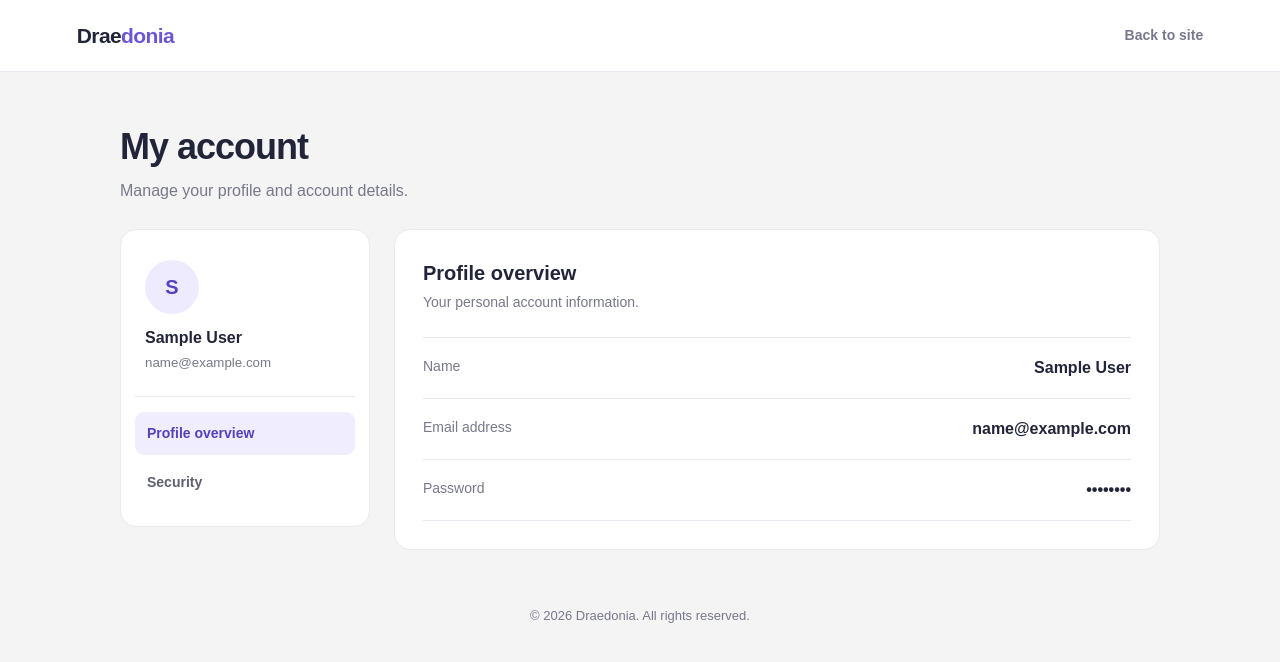
After one commit to Rubenthepronoob/Draedonia, a PHP site: page /PHP/account.php in a window 1280 px wide. The commit adds this page. Shown: the top 662 px of the page. Run offline with PHP 8.4, Linux system fonts and the light colour scheme; the visitor is signed in with stand-in values (Sample User, id 1); data that the repository does not hold is empty.

Commit message:
made a lot of style changes and made an account page

```diff
--- a/CSS/style.css
+++ b/CSS/style.css
@@ -1,3 +1,12 @@
+:root {
+  --ink: #22243a;
+  --muted: #77798b;
+  --line: #e9e9f0;
+  --purple: #6c55d9;
+  --purple-dark: #5540bd;
+  --surface: #fff;
+  interpolate-size: allow-keywords;
+}
 body {
   font-family: Arial, sans-serif;
   background: #f4f4f4;
@@ -31,7 +40,7 @@ form {
   padding: 10px;
   color: rgb(140, 0, 0);
   text-shadow: 2px 0 #fff, -2px 0 #fff, 0 2px #fff, 0 -2px #fff,
-               1px 1px #fff, -1px -1px #fff, 1px -1px #fff, -1px 1px #fff;
+  1px 1px #fff, -1px -1px #fff, 1px -1px #fff, -1px 1px #fff;
   border-radius: 5px;
   position: absolute;
   font-weight:lighter;
@@ -62,17 +71,20 @@ form {
   background: #5fd2ff38;
 }
 #account {
-  display: none;
+  display: block;
   position: absolute;
   top: 66px;
+  height: 0;
+  overflow: hidden;
   border: 1px solid #ccc;
+  padding: 0 10px;
   background: white;
-  padding: 10px;
   right: 0;
   color: black;
+  transition: height 0.5s ease;
 }
 .loginButton:hover #account {
-  display: block;
+  height: auto;
 }
 label {
   display: block;
@@ -165,3 +177,246 @@ ul {
 .background-died {
   background-image: url("../images/backgrounds/died.png");
 }
+
+body.account-page {
+  color-scheme: light;
+  --ink: #22243a;
+  --muted: #77798b;
+  --line: #e9e9f0;
+  --purple: #6c55d9;
+  --purple-dark: #5540bd;
+  --surface: #fff;
+  color: var(--ink);
+  font-size: 16px;
+  line-height: 1.5;
+}
+
+.account-page * {
+  box-sizing: border-box;
+}
+
+.account-page a {
+  color: inherit;
+  text-decoration: none;
+}
+
+.account-page .topbar {
+  height: 72px;
+  display: flex;
+  align-items: center;
+  justify-content: space-between;
+  padding: 0 max(6vw, 24px);
+  background: var(--surface);
+  border-bottom: 1px solid var(--line);
+}
+
+.account-page .brand {
+  font-size: 21px;
+  font-weight: 800;
+  letter-spacing: -.6px;
+}
+
+.account-page .brand span {
+  color: var(--purple);
+}
+
+.account-page .top-link {
+  color: var(--muted);
+  font-size: 14px;
+  font-weight: 600;
+}
+
+.account-page main {
+  width: min(1040px, calc(100% - 40px));
+  margin: 48px auto;
+}
+
+.account-page .heading {
+  margin-bottom: 26px;
+}
+
+.account-page h1 {
+  margin: 0 0 5px;
+  font-size: clamp(28px, 4vw, 36px);
+  letter-spacing: -1px;
+}
+
+.account-page .subtitle {
+  margin: 0;
+  color: var(--muted);
+}
+
+.account-page .layout {
+  display: grid;
+  grid-template-columns: 250px 1fr;
+  gap: 24px;
+}
+
+.account-page .card {
+  background: var(--surface);
+  border: 1px solid var(--line);
+  border-radius: 16px;
+}
+
+.account-page .sidebar {
+  padding: 22px 14px;
+  align-self: start;
+}
+
+.account-page .identity {
+  padding: 8px 10px 22px;
+  border-bottom: 1px solid var(--line);
+}
+
+.account-page .avatar {
+  width: 54px;
+  height: 54px;
+  display: grid;
+  place-items: center;
+  margin-bottom: 12px;
+  border-radius: 50%;
+  background: #eeeaff;
+  color: var(--purple-dark);
+  font-size: 20px;
+  font-weight: 800;
+}
+
+.account-page .identity strong {
+  display: block;
+  overflow-wrap: anywhere;
+}
+
+.account-page .identity small {
+  color: var(--muted);
+  overflow-wrap: anywhere;
+}
+
+.account-page .menu {
+  display: grid;
+  gap: 6px;
+  padding-top: 15px;
+}
+
+.account-page .menu a {
+  padding: 11px 12px;
+  border-radius: 9px;
+  color: #5e6072;
+  font-size: 14px;
+  font-weight: 600;
+}
+
+.account-page .menu a.active {
+  color: var(--purple-dark);
+  background: #f0edff;
+}
+
+.account-page .content {
+  padding: 28px;
+}
+
+.account-page .section-title {
+  margin: 0 0 4px;
+  font-size: 20px;
+}
+
+.account-page .section-copy {
+  margin: 0 0 24px;
+  color: var(--muted);
+  font-size: 14px;
+}
+
+.account-page .details {
+  border-top: 1px solid var(--line);
+}
+
+.account-page .detail-row {
+  display: flex;
+  justify-content: space-between;
+  gap: 20px;
+  padding: 18px 0;
+  border-bottom: 1px solid var(--line);
+}
+
+.account-page .detail-label {
+  color: var(--muted);
+  font-size: 14px;
+}
+
+.account-page .detail-value {
+  max-width: 60%;
+  text-align: right;
+  font-weight: 600;
+  overflow-wrap: anywhere;
+}
+
+.account-page .notice {
+  padding: 15px 16px;
+  border: 1px solid #e3defd;
+  border-radius: 10px;
+  background: #f7f5ff;
+  color: #5245a2;
+  font-size: 14px;
+}
+
+.account-page .button {
+  display: inline-block;
+  margin-top: 22px;
+  padding: 11px 16px;
+  border-radius: 9px;
+  background: var(--purple);
+  color: #fff;
+  font-size: 14px;
+  font-weight: 700;
+}
+
+.account-page .button:hover {
+  background: var(--purple-dark);
+}
+
+.account-page footer {
+  padding: 8px 20px 30px;
+  color: var(--muted);
+  text-align: center;
+  font-size: 13px;
+}
+
+@media (max-width: 680px) {
+  .account-page main {
+    margin: 30px auto;
+  }
+
+  .account-page .layout {
+    grid-template-columns: 1fr;
+    gap: 16px;
+  }
+
+  .account-page .sidebar {
+    padding: 14px;
+  }
+
+  .account-page .identity {
+    display: flex;
+    align-items: center;
+    gap: 12px;
+    padding: 4px 5px 14px;
+  }
+
+  .account-page .avatar {
+    flex: 0 0 46px;
+    width: 46px;
+    height: 46px;
+    margin: 0;
+  }
+
+  .account-page .menu {
+    grid-template-columns: repeat(2, 1fr);
+  }
+
+  .account-page .content {
+    padding: 22px 18px;
+  }
+
+  .account-page .detail-row {
+    align-items: flex-start;
+  }
+}
--- /dev/null
+++ b/PHP/account.php
@@ -0,0 +1,81 @@
+<?php
+session_start();
+
+function escapeHtml($value): string
+{
+	return htmlspecialchars((string) $value, ENT_QUOTES | ENT_SUBSTITUTE, 'UTF-8');
+}
+
+$user = $_SESSION['user'] ?? [];
+$name = $user['name'] ?? $_SESSION['name'] ?? 'Guest';
+$email = $user['email'] ?? $_SESSION['email'] ?? '';
+$isSignedIn = $email !== '' || $name !== 'Guest';
+$initials = strtoupper(substr(trim($name), 0, 1));
+if ($initials === '') {
+	$initials = 'A';
+}
+?>
+<!DOCTYPE html>
+<html lang="en">
+<head>
+	<meta charset="UTF-8">
+	<meta name="viewport" content="width=device-width, initial-scale=1.0">
+	<link rel="stylesheet" href="../CSS/style.css">
+	<title>My Account | Draedonia</title>
+</head>
+<body class="account-page">
+	<header class="topbar">
+		<a class="brand" href="index.php">Drae<span>donia</span></a>
+		<a class="top-link" href="<?php echo htmlspecialchars($_SERVER['HTTP_REFERER']); ?>">Back to site</a>
+	</header>
+
+	<main>
+		<div class="heading">
+			<h1>My account</h1>
+			<p class="subtitle">Manage your profile and account details.</p>
+		</div>
+
+		<div class="layout">
+			<aside class="card sidebar" aria-label="Account navigation">
+				<div class="identity">
+					<div class="avatar" aria-hidden="true"><?= escapeHtml($initials) ?></div>
+					<div>
+						<strong><?= escapeHtml($name) ?></strong>
+						<small><?= $email !== '' ? escapeHtml($email) : 'Account profile' ?></small>
+					</div>
+				</div>
+				<nav class="menu">
+					<a class="active" href="account.php" aria-current="page">Profile overview</a>
+					<a href="account.php#security">Security</a>
+				</nav>
+			</aside>
+
+			<section class="card content" aria-labelledby="profile-title">
+				<h2 class="section-title" id="profile-title">Profile overview</h2>
+				<p class="section-copy">Your personal account information.</p>
+
+				<?php if ($isSignedIn): ?>
+					<div class="details">
+						<div class="detail-row">
+							<span class="detail-label">Name</span>
+							<span class="detail-value"><?= escapeHtml($name) ?></span>
+						</div>
+						<div class="detail-row">
+							<span class="detail-label">Email address</span>
+							<span class="detail-value"><?= escapeHtml($email !== '' ? $email : 'Not provided') ?></span>
+						</div>
+						<div class="detail-row" id="security">
+							<span class="detail-label">Password</span>
+							<span class="detail-value">••••••••</span>
+						</div>
+					</div>
+				<?php else: ?>
+					<div class="notice">You are viewing this page as a guest. Sign in to see your account information.</div>
+					<a class="button" href="login.php">Sign in</a>
+				<?php endif; ?>
+			</section>
+		</div>
+	</main>
+	<footer>&copy; <?= date('Y') ?> Draedonia. All rights reserved.</footer>
+</body>
+</html>
--- a/PHP/login.php
+++ b/PHP/login.php
@@ -37,7 +37,7 @@ if ($_SERVER['REQUEST_METHOD'] === 'POST') {
     <title>Login</title>
     <link rel="stylesheet" href="../CSS/style.css">
 </head>
-<body class="registerPage">
+<body>
 <div class="container">
     <div class="box">
         <h2>login</h2>
--- a/PHP/register.php
+++ b/PHP/register.php
@@ -43,7 +43,7 @@ if ($_SERVER["REQUEST_METHOD"] == "POST") {
     <link rel="stylesheet" href="../CSS/style.css">
 
 </head>
-<body class="registerPage">
+<body>
 <div class="container">
     <div class="box">
         <h2>Register</h2>
```
Also changed, not shown: PHP/about.php (+30 -1 lines), PHP/index.php (+4 -3 lines).
